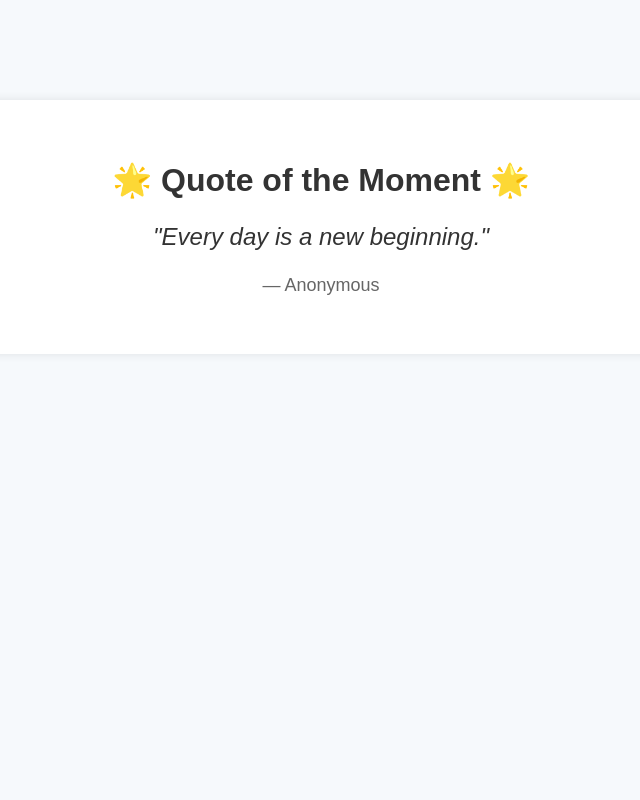
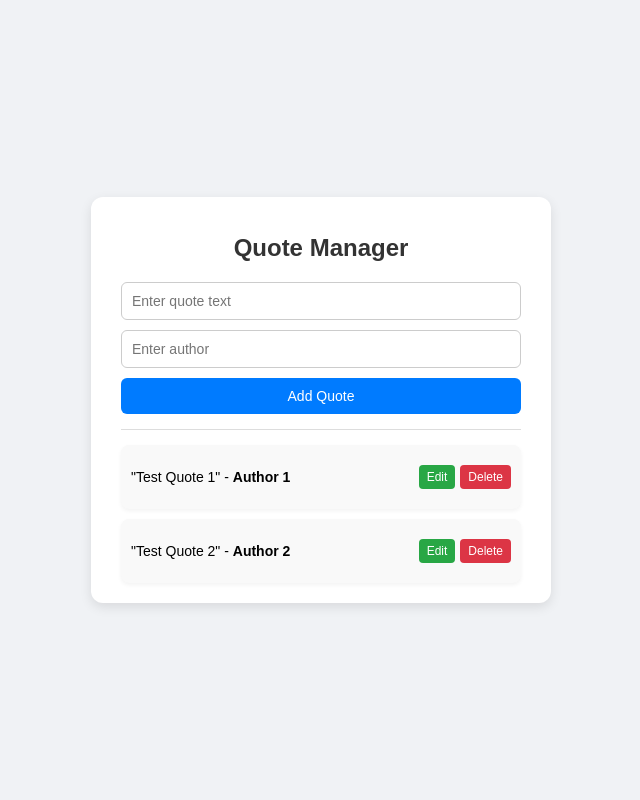
Before and after one commit to oaappp/quote-generator, a Flask app: page / in a window 1280 px wide. Shown: the whole page, without its empty margins (319-959 px from the left). Run offline with Flask 3, Linux system fonts and the light colour scheme.

Commit message:
Final enhanced version with CRUD and UI

```diff
--- a/app.py
+++ b/app.py
@@ -1,17 +1,216 @@
-from flask import Flask, render_template
+from flask import Flask, render_template, jsonify, request, abort
+from flasgger import Swagger
+import json
+import os
 import random
-import json
 
 app = Flask(__name__)
+swagger = Swagger(app)
 
-# Load quotes from JSON file
-with open('quotes.json', 'r') as file:
-    quotes = json.load(file)
+# File for storing quotes
+DATA_FILE = 'quotes.json'
 
+# --- Helper functions ---
+def read_quotes():
+    if not os.path.exists(DATA_FILE):
+        return []
+    with open(DATA_FILE, 'r') as f:
+        return json.load(f)
+
+def write_quotes(quotes):
+    with open(DATA_FILE, 'w') as f:
+        json.dump(quotes, f, indent=4)
+
+
+# --- Web route for UI ---
 @app.route('/')
-def home():
-    quote = random.choice(quotes)
+def index():
+    quotes = read_quotes()
+    quote = random.choice(quotes) if quotes else {"text": "No quotes available", "author": "System"}
     return render_template('index.html', quote=quote)
+
+
+# --- REST API routes ---
+
+# Get all quotes
+@app.route('/api/quotes', methods=['GET'])
+def get_quotes():
+    """
+    Get all quotes
+    ---
+    responses:
+      200:
+        description: List of all quotes
+        examples:
+          application/json: [{"id":1,"text":"Quote text","author":"Author"}]
+    """
+    quotes = read_quotes()
+    return jsonify(quotes), 200
+
+
+# Get single quote
+@app.route('/api/quotes/<int:quote_id>', methods=['GET'])
+def get_quote(quote_id):
+    """
+    Get a single quote by ID
+    ---
+    parameters:
+      - name: quote_id
+        in: path
+        type: integer
+        required: true
+        description: ID of the quote
+    responses:
+      200:
+        description: Quote found
+        examples:
+          application/json: {"id":1,"text":"Quote text","author":"Author"}
+      404:
+        description: Quote not found
+    """
+    quotes = read_quotes()
+    quote = next((q for q in quotes if q["id"] == quote_id), None)
+    if quote is None:
+        abort(404, description="Quote not found")
+    return jsonify(quote), 200
+
+
+# Create new quote
+@app.route('/api/quotes', methods=['POST'])
+def create_quote():
+    """
+    Create a new quote
+    ---
+    parameters:
+      - in: body
+        name: body
+        required: true
+        schema:
+          type: object
+          required:
+            - text
+            - author
+          properties:
+            text:
+              type: string
+              example: "This is a new quote"
+            author:
+              type: string
+              example: "Anonymous"
+    responses:
+      201:
+        description: Quote created successfully
+        examples:
+          application/json: {"id":3,"text":"This is a new quote","author":"Anonymous"}
+      400:
+        description: Invalid input
+    """
+    data = request.get_json()
+    if not data or "text" not in data or "author" not in data:
+        abort(400, description="Invalid input. 'text' and 'author' required.")
+
+    quotes = read_quotes()
+    new_id = max([q["id"] for q in quotes], default=0) + 1
+    new_quote = {"id": new_id, "text": data["text"], "author": data["author"]}
+    quotes.append(new_quote)
+    write_quotes(quotes)
+
+    return jsonify(new_quote), 201
+
+
+# Update existing quote
+@app.route('/api/quotes/<int:quote_id>', methods=['PUT'])
+def update_quote(quote_id):
+    """
+    Update an existing quote
+    ---
+    parameters:
+      - name: quote_id
+        in: path
+        type: integer
+        required: true
+        description: ID of the quote to update
+      - in: body
+        name: body
+        required: true
+        schema:
+          type: object
+          required:
+            - text
+            - author
+          properties:
+            text:
+              type: string
+              example: "Updated quote text"
+            author:
+              type: string
+              example: "Updated Author"
+    responses:
+      200:
+        description: Quote updated successfully
+        examples:
+          application/json: {"id":1,"text":"Updated quote text","author":"Updated Author"}
+      400:
+        description: Invalid input
+      404:
+        description: Quote not found
+    """
+    data = request.get_json()
+    if not data or "text" not in data or "author" not in data:
+        abort(400, description="Invalid input. 'text' and 'author' required.")
+
+    quotes = read_quotes()
+    quote = next((q for q in quotes if q["id"] == quote_id), None)
+    if quote is None:
+        abort(404, description="Quote not found")
+
+    quote["text"] = data["text"]
+    quote["author"] = data["author"]
+    write_quotes(quotes)
+
+    return jsonify(quote), 200
+
+
+# Delete quote
+@app.route('/api/quotes/<int:quote_id>', methods=['DELETE'])
+def delete_quote(quote_id):
+    """
+    Delete a quote
+    ---
+    parameters:
+      - name: quote_id
+        in: path
+        type: integer
+        required: true
+        description: ID of the quote to delete
+    responses:
+      200:
+        description: Quote deleted successfully
+        examples:
+          application/json: {"message":"Quote deleted"}
+      404:
+        description: Quote not found
+    """
+    quotes = read_quotes()
+    quote = next((q for q in quotes if q["id"] == quote_id), None)
+    if quote is None:
+        abort(404, description="Quote not found")
+
+    quotes.remove(quote)
+    write_quotes(quotes)
+
+    return jsonify({"message": "Quote deleted"}), 200
+
+
+# --- Error Handlers ---
+@app.errorhandler(400)
+def bad_request(error):
+    return jsonify({"error": "Bad Request", "message": error.description}), 400
+
+@app.errorhandler(404)
+def not_found(error):
+    return jsonify({"error": "Not Found", "message": error.description}), 404
+
 
 if __name__ == '__main__':
     app.run(debug=True)
--- a/quotes.json
+++ b/quotes.json
@@ -1,6 +1,12 @@
 [
-    {"text": "Believe in yourself.", "author": "Hafsa"},
-    {"text": "Keep going, you're getting there.", "author": "Unknown"},
-    {"text": "Every day is a new beginning.", "author": "Anonymous"},
-    {"text": "Small steps lead to big results.", "author": "Coach"}
+    {
+        "id": 1,
+        "text": "Test Quote 1",
+        "author": "Author 1"
+    },
+    {
+        "id": 2,
+        "text": "Test Quote 2",
+        "author": "Author 2"
+    }
 ]
--- a/static/style.css
+++ b/static/style.css
@@ -1,27 +1,111 @@
 body {
     font-family: Arial, sans-serif;
-    background-color: #f6f9fc;
-    color: #333;
-    text-align: center;
-    margin-top: 100px;
+    background: #f0f2f5;
+    margin: 0;
+    height: 100vh;
+    display: flex;
+    justify-content: center;
+    align-items: center;
 }
 
-.container {
-    background-color: white;
-    padding: 40px;
-    width: 50%;
-    margin: auto;
-    border-radius: 10px;
-    box-shadow: 0 0 10px rgba(0, 0, 0, 0.1);
+.box {
+    background: #ffffff;
+    padding: 20px 30px;
+    border-radius: 12px;
+    box-shadow: 0 4px 12px rgba(0, 0, 0, 0.1);
+    width: 400px;
+    max-height: 80vh;
+    overflow-y: auto;
 }
 
-.quote {
+h1 {
+    text-align: center;
+    margin-bottom: 20px;
     font-size: 24px;
-    font-style: italic;
+    color: #333;
 }
 
-.author {
-    margin-top: 20px;
-    font-size: 18px;
-    color: #666;
+.quote-form {
+    display: flex;
+    flex-direction: column;
+    gap: 10px;
+    margin-bottom: 15px;
 }
+
+.quote-form input {
+    padding: 10px;
+    font-size: 14px;
+    border: 1px solid #ccc;
+    border-radius: 6px;
+}
+
+.quote-form button {
+    padding: 10px;
+    font-size: 14px;
+    background: #007bff;
+    border: none;
+    color: white;
+    border-radius: 6px;
+    cursor: pointer;
+}
+
+.quote-form button:hover {
+    background: #0056b3;
+}
+
+.quotes-list {
+    display: flex;
+    flex-direction: column;
+    gap: 10px;
+}
+
+.quote-item {
+    background: #f9f9f9;
+    padding: 10px;
+    border-radius: 8px;
+    display: flex;
+    justify-content: space-between;
+    align-items: center;
+    font-size: 14px;
+    box-shadow: 0 2px 4px rgba(0,0,0,0.05);
+}
+
+.btn-group {
+    display: flex;
+    gap: 5px;
+}
+
+.edit-btn {
+    background: #28a745;
+    color: white;
+    border: none;
+    padding: 5px 8px;
+    border-radius: 4px;
+    cursor: pointer;
+    font-size: 12px;
+}
+
+.edit-btn:hover {
+    background: #218838;
+}
+
+.delete-btn {
+    background: #dc3545;
+    color: white;
+    border: none;
+    padding: 5px 8px;
+    border-radius: 4px;
+    cursor: pointer;
+    font-size: 12px;
+}
+
+.delete-btn:hover {
+    background: #c82333;
+}
+
+hr {
+    margin: 15px 0;
+    border: none;
+    height: 1px;
+    background: #ddd;
+}
--- a/templates/index.html
+++ b/templates/index.html
@@ -1,14 +1,97 @@
 <!DOCTYPE html>
-<html>
+<html lang="en">
 <head>
-    <title>Random Quote Generator</title>
+    <meta charset="UTF-8">
+    <meta name="viewport" content="width=device-width, initial-scale=1.0">
+    <title>Quote Manager</title>
     <link rel="stylesheet" href="{{ url_for('static', filename='style.css') }}">
 </head>
 <body>
-    <div class="container">
-        <h1>🌟 Quote of the Moment 🌟</h1>
-        <p class="quote">"{{ quote.text }}"</p>
-        <p class="author">— {{ quote.author }}</p>
+    <div class="box">
+        <h1>Quote Manager</h1>
+
+        <!-- Form for Add/Edit -->
+        <form id="quoteForm" class="quote-form">
+            <input type="hidden" id="quoteId">
+            <input type="text" id="quoteText" placeholder="Enter quote text" required>
+            <input type="text" id="quoteAuthor" placeholder="Enter author" required>
+            <button type="submit" id="submitBtn">Add Quote</button>
+        </form>
+
+        <hr>
+
+        <!-- List of quotes -->
+        <div id="quotesList" class="quotes-list"></div>
     </div>
+
+    <script>
+        const apiUrl = '/api/quotes';
+
+        async function loadQuotes() {
+            const res = await fetch(apiUrl);
+            const quotes = await res.json();
+            const listDiv = document.getElementById('quotesList');
+            listDiv.innerHTML = '';
+
+            if (quotes.length === 0) {
+                listDiv.innerHTML = "<p>No quotes available</p>";
+                return;
+            }
+
+            quotes.forEach(q => {
+                const div = document.createElement('div');
+                div.className = 'quote-item';
+                div.innerHTML = `
+                    <p>"${q.text}" - <strong>${q.author}</strong></p>
+                    <div class="btn-group">
+                        <button class="edit-btn" onclick="editQuote(${q.id}, '${q.text}', '${q.author}')">Edit</button>
+                        <button class="delete-btn" onclick="deleteQuote(${q.id})">Delete</button>
+                    </div>
+                `;
+                listDiv.appendChild(div);
+            });
+        }
+
+        document.getElementById('quoteForm').addEventListener('submit', async (e) => {
+            e.preventDefault();
+            const id = document.getElementById('quoteId').value;
+            const text = document.getElementById('quoteText').value;
+            const author = document.getElementById('quoteAuthor').value;
+            const payload = { text, author };
+
+            if (id) {
+                await fetch(`${apiUrl}/${id}`, {
+                    method: 'PUT',
+                    headers: {'Content-Type': 'application/json'},
+                    body: JSON.stringify(payload)
+                });
+            } else {
+                await fetch(apiUrl, {
+                    method: 'POST',
+                    headers: {'Content-Type': 'application/json'},
+                    body: JSON.stringify(payload)
+                });
+            }
+
+            document.getElementById('quoteId').value = '';
+            document.getElementById('quoteForm').reset();
+            document.getElementById('submitBtn').textContent = "Add Quote";
+            loadQuotes();
+        });
+
+        function editQuote(id, text, author) {
+            document.getElementById('quoteId').value = id;
+            document.getElementById('quoteText').value = text;
+            document.getElementById('quoteAuthor').value = author;
+            document.getElementById('submitBtn').textContent = "Update Quote";
+        }
+
+        async function deleteQuote(id) {
+            await fetch(`${apiUrl}/${id}`, { method: 'DELETE' });
+            loadQuotes();
+        }
+
+        loadQuotes();
+    </script>
 </body>
 </html>
```
Also changed, not shown: tests/test_app.py (added, +84 -0 lines), README.md.
